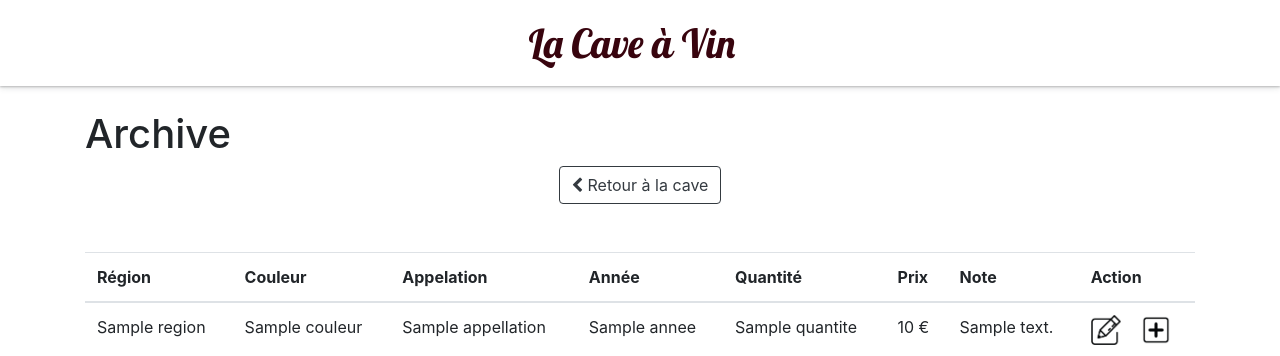
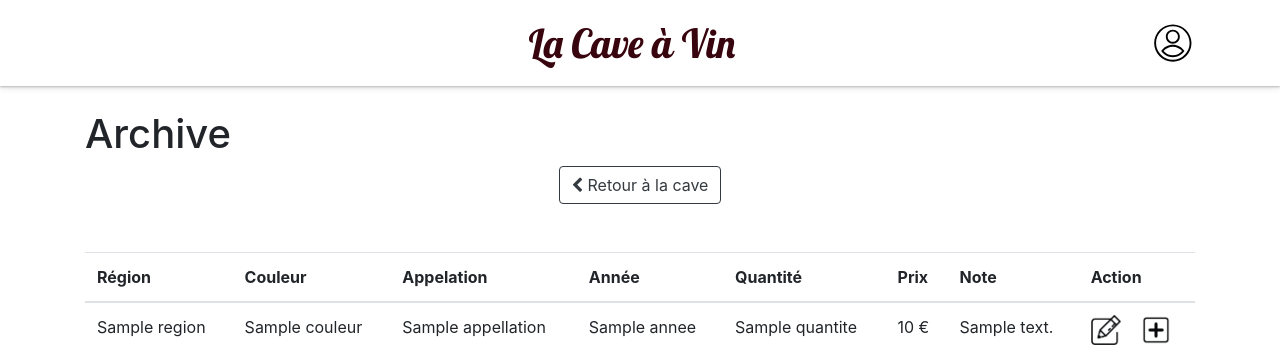
Before and after one commit to dev-perso/php, a Symfony app: template MaCaveAVin/templates/cave/archive.html.twig in a window 1280 px wide. Shown: the top 356 px of the page. Run offline with Twig, Linux system fonts and the light colour scheme; the template is opened without the code that fills it: most values are stand-ins (such as "Sample title", 1, 10 or a date in 2020); some libraries are stand-ins or nearby versions.

Commit message:
profil evol

```diff
--- a/MaCaveAVin/templates/base.html.twig
+++ b/MaCaveAVin/templates/base.html.twig
@@ -58,11 +58,26 @@
                                     <div class="text-center">
                                         <a class="btn btn-light" role="button" href="{{ path('gestion.profil') }}">Gérer votre compte</a>
                                     </div>
-                                    {#<a class="dropdown-item" href="#">Action</a>#}
+                                    <div class="text-center">
+                                        <a class="btn btn-light" role="button" href="{{ path('deconnexion') }}">Déconnexion</a>
+                                    </div>
+
                                 </div>
 
                             </div>
                         </div>
+                    {% else %}
+                        <div class="row rowProfil">
+                            <div class="col-12 text-center profilImg dropdown">
+                                <a href="{{ path('connexion') }}">
+                                    <img src="{{ asset('img/login.svg') }}"
+                                        height="40px"
+                                        width="40px" />
+                                    </a>
+                                </div>
+                            </div>
+                        </div>
+
                     {% endif %}
                 </div>
             </div>
```
